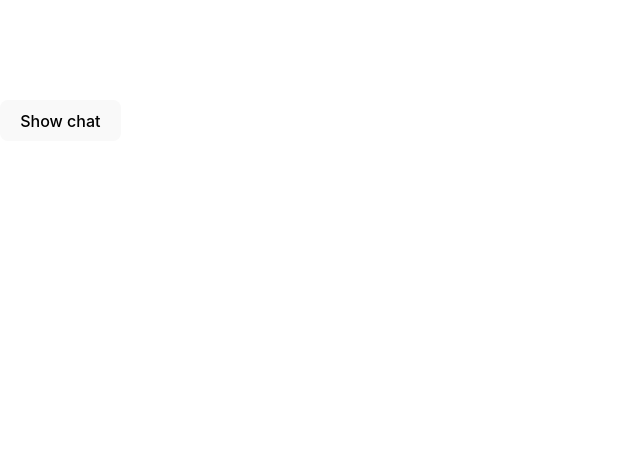
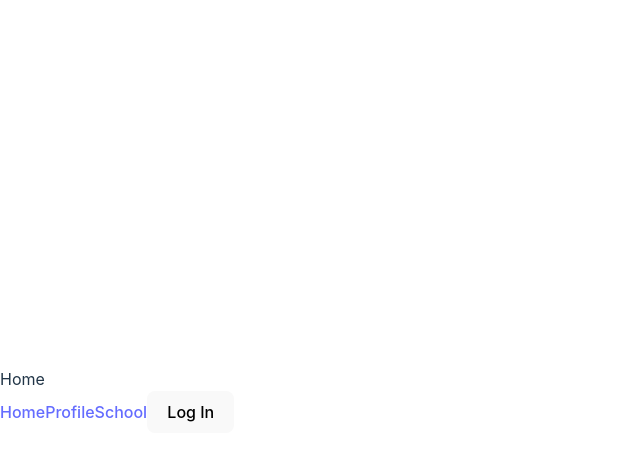
Before and after one commit to josh806/Udaan, a React (Vite) app in the folder client/: page / in a window 1280 px wide. Shown: the top 460 px of the page, without its empty margins (0-640 px from the left). Built offline with nearby package versions, Linux system fonts and the light colour scheme; no server answers.

Commit message:
feat: front end auth0 and pages

```diff
--- a/client/package.json
+++ b/client/package.json
@@ -11,8 +11,10 @@
     "lint:fix": "npx eslint . --fix"
   },
   "dependencies": {
+    "@auth0/auth0-react": "^2.0.1",
     "react": "^18.2.0",
-    "react-dom": "^18.2.0"
+    "react-dom": "^18.2.0",
+    "react-router-dom": "^6.9.0"
   },
   "devDependencies": {
     "@types/react": "^18.0.28",
--- a/client/src/App.tsx
+++ b/client/src/App.tsx
@@ -1,21 +1,43 @@
 import React from 'react';
+import { NavLink, Route, Routes } from 'react-router-dom';
+import { useAuth0 } from '@auth0/auth0-react';
+import AuthLogin from './auth/AuthLoginBtn';
+import AuthLogoutBtn from './auth/AuthLogoutBtn';
+import * as pages from './pages';
 import './App.css';
-import { useState } from 'react';
-import VideoChat from './Components/VideoChat';
 
 function App() {
-  // example of chat component on top of phaser
-  // to be implemented with redux.
-  const [chat, setChat] = useState(false);
+  const { isAuthenticated } = useAuth0();
+
   return (
     <>
-      {chat ? (
-        <VideoChat />
-      ) : (
-        <button className='open_chat' onClick={() => setChat(!chat)}>
-          Show chat
-        </button>
-      )}
+      <Routes>
+        <Route
+          path="/"
+          element={<pages.Home />}
+        />
+        <Route
+          path="/profile"
+          element={<pages.Profile />}
+        />
+        <Route
+          path="/school"
+          element={<pages.School />}
+        />
+        <Route
+          path="*"
+          element={<pages.NotFound />}
+        />
+      </Routes>
+
+      <div className="App">
+        <div className="navbar">
+          <NavLink to="/">Home</NavLink>
+          <NavLink to="/profile">Profile</NavLink>
+          <NavLink to="/school">School</NavLink>
+          {!isAuthenticated ? <AuthLogin /> : <AuthLogoutBtn />}
+        </div>
+      </div>
     </>
   );
 }
--- /dev/null
+++ b/client/src/auth/AuthLoginBtn.tsx
@@ -0,0 +1,10 @@
+import React from 'react';
+import { useAuth0 } from '@auth0/auth0-react';
+
+const AuthLoginBtn = () => {
+  const { loginWithRedirect } = useAuth0();
+
+  return <button onClick={() => loginWithRedirect()}>Log In</button>;
+};
+
+export default AuthLoginBtn;
--- /dev/null
+++ b/client/src/auth/AuthLogoutBtn.tsx
@@ -0,0 +1,18 @@
+import React from 'react';
+import { useAuth0 } from '@auth0/auth0-react';
+
+const AuthLogoutBtn = () => {
+  const { logout } = useAuth0();
+
+  return (
+    <button
+      onClick={() =>
+        logout({ logoutParams: { returnTo: window.location.origin } })
+      }
+    >
+      Log Out
+    </button>
+  );
+};
+
+export default AuthLogoutBtn;
--- a/client/src/main.tsx
+++ b/client/src/main.tsx
@@ -1,10 +1,23 @@
 import React from 'react';
 import ReactDOM from 'react-dom/client';
+import { Auth0Provider } from '@auth0/auth0-react';
+import { BrowserRouter } from 'react-router-dom';
 import App from './App';
 import './index.css';
 
 ReactDOM.createRoot(document.getElementById('root') as HTMLElement).render(
   <React.StrictMode>
-    <App />
+    <Auth0Provider
+      domain={import.meta.env.VITE_AUTH0_DOMAIN}
+      clientId={import.meta.env.VITE_AUTH0_CLIENT_ID}
+      authorizationParams={{
+        redirect_uri:
+          window.location.origin + import.meta.env.VITE_AUTH0_RETURN_URL,
+      }}
+    >
+      <BrowserRouter>
+        <App />
+      </BrowserRouter>
+    </Auth0Provider>
   </React.StrictMode>
 );
--- /dev/null
+++ b/client/src/pages/AuthRequired.tsx
@@ -0,0 +1,19 @@
+import React from 'react';
+import { useAuth0 } from '@auth0/auth0-react';
+import NotFound from './NotFound';
+
+type Props = {
+  children: JSX.Element | undefined;
+};
+
+const AuthRequired = ({ children }: Props): JSX.Element => {
+  const { isAuthenticated, isLoading } = useAuth0();
+
+  if (isLoading) {
+    return <div>Loading ...</div>;
+  }
+
+  return isAuthenticated && children ? children : <NotFound />;
+};
+
+export default AuthRequired;
--- /dev/null
+++ b/client/src/pages/Home.tsx
@@ -0,0 +1,7 @@
+import React from 'react';
+
+function Home() {
+  return <div>Home</div>;
+}
+
+export default Home;
--- /dev/null
+++ b/client/src/pages/NotFound.tsx
@@ -0,0 +1,7 @@
+import React from 'react';
+
+function NotFound() {
+  return <div>404: page not found :(</div>;
+}
+
+export default NotFound;
--- /dev/null
+++ b/client/src/pages/Profile.tsx
@@ -0,0 +1,24 @@
+import React from 'react';
+import { useAuth0 } from '@auth0/auth0-react';
+import AuthRequired from './AuthRequired';
+
+const Profile = () => {
+  const { user } = useAuth0();
+
+  return (
+    <AuthRequired>
+      {user && (
+        <div>
+          <img
+            src={user.picture}
+            alt={user.name}
+          />
+          <h2>{user.name}</h2>
+          <p>{user.email}</p>
+        </div>
+      )}
+    </AuthRequired>
+  );
+};
+
+export default Profile;
--- /dev/null
+++ b/client/src/pages/School.tsx
@@ -0,0 +1,31 @@
+import React, { useState } from 'react';
+// import { useAuth0 } from '@auth0/auth0-react';
+import AuthRequired from './AuthRequired';
+import VideoChat from '../components/VideoChat';
+
+const School = () => {
+  /*
+  IF user doesn't exist,
+    Redirect to /profile
+    Create and make user choose avatar
+
+  */
+
+  const [chat, setChat] = useState(false);
+  return (
+    <AuthRequired>
+      {chat ? (
+        <VideoChat />
+      ) : (
+        <button
+          className="open_chat"
+          onClick={() => setChat(!chat)}
+        >
+          Show chat
+        </button>
+      )}
+    </AuthRequired>
+  );
+};
+
+export default School;
--- /dev/null
+++ b/client/src/pages/index.tsx
@@ -0,0 +1,6 @@
+import Home from './Home';
+import Profile from './Profile';
+import School from './School';
+import NotFound from './NotFound';
+
+export { Home, Profile, School, NotFound };
```
